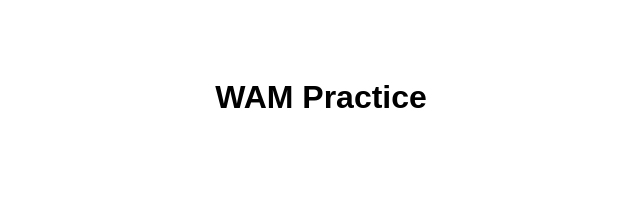
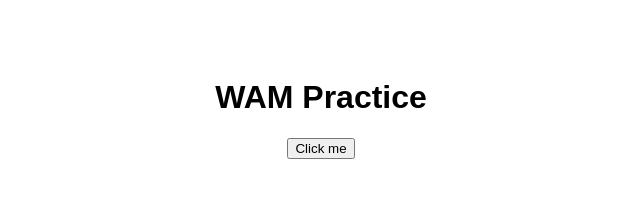
Before and after one commit to mu-balance/wam-practice, a plain HTML site: page index.html in a window 1280 px wide. Shown: the whole page, without its empty margins (319-959 px from the left). Drawn offline with Linux system fonts and the light colour scheme.

Commit message:
ボタン追加

```diff
--- a/index.html
+++ b/index.html
@@ -52,5 +52,6 @@
   </head>
   <body>
     <h1>WAM Practice</h1>
+    <button id="button">Click me</button>
   </body>
 </html>
```
